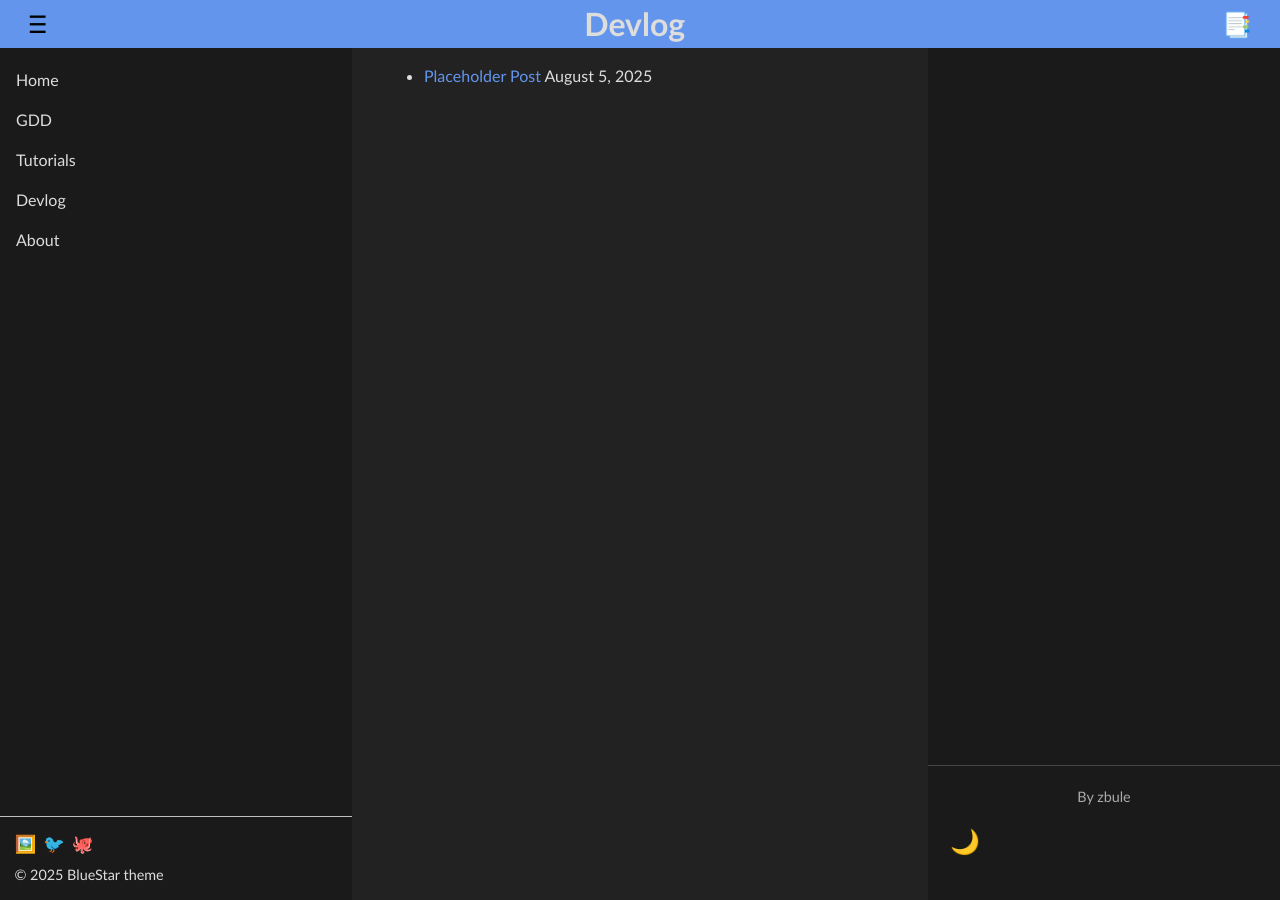
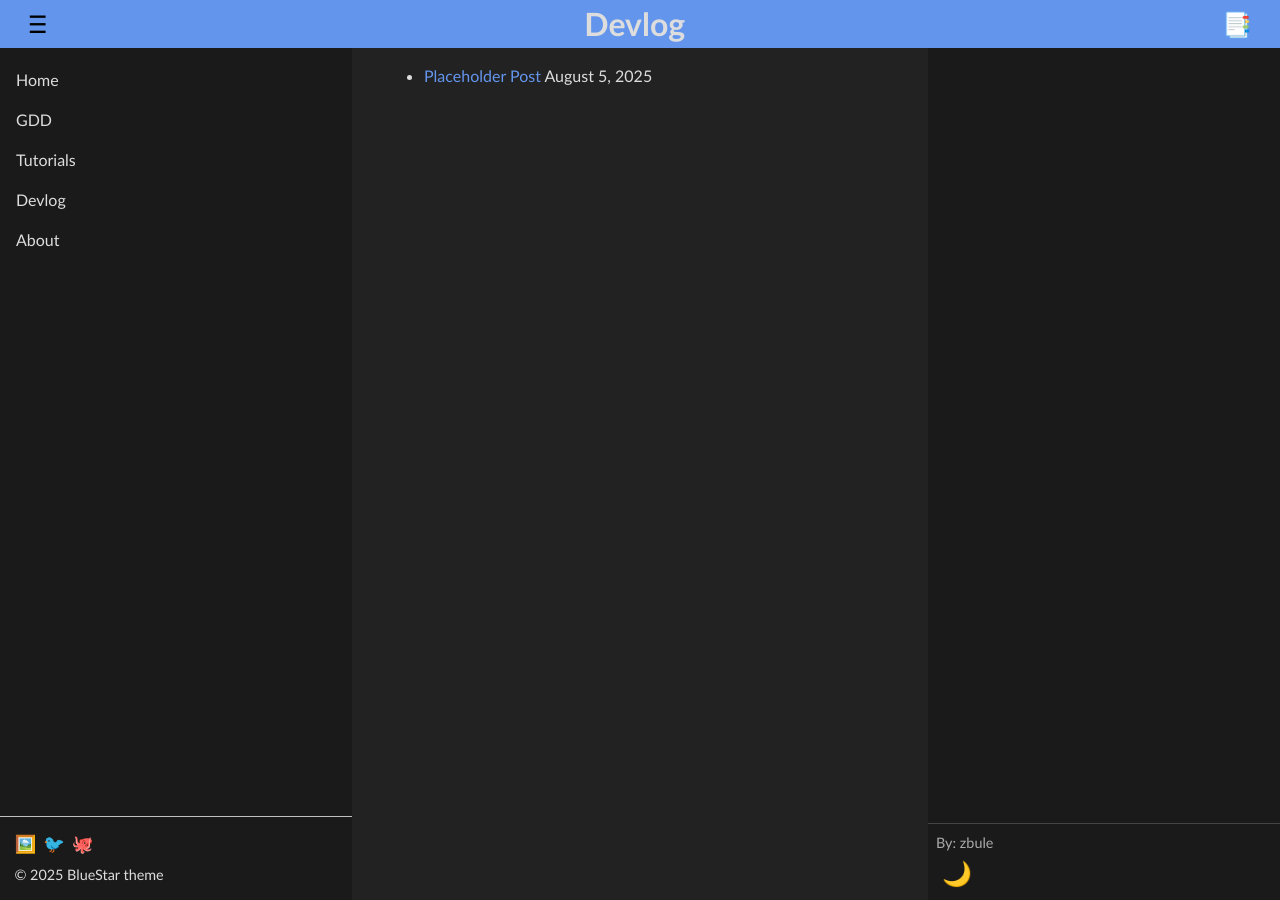
Before and after one commit to BlueStar03/theme, a Jekyll site: the page built from posts.md, in a window 1280 px wide. Built offline with Jekyll 4.4.1, drawn with Linux system fonts in a browser that asks for light colours.

Commit message:
style meta

```diff
--- a/_includes/right-panel.html
+++ b/_includes/right-panel.html
@@ -10,7 +10,7 @@
     <div class="doc-meta">
       {% if page.author or site.author %}
         <div class="doc-author">
-          By {{ page.author | default: site.author }}
+          By: {{ page.author | default: site.author }}
         </div>
       {% endif %}
       {% if page.date %}
--- a/assets/css/style.css
+++ b/assets/css/style.css
@@ -159,26 +159,34 @@ header button {
 /* Settings area stuck at the bottom */
 .right-settings {
   flex-shrink: 0;
-  padding: 1em;
+  padding: 0.5em;
   border-top: 1px solid var(--line-color);
   text-align: center;
 }
 
 /* Document meta in right‐panel settings */
 .right-settings .doc-meta {
-  margin-bottom: 1em;
   font-size: 0.9em;
   color: var(--text-color2);
-  text-align: center;
+  text-align: left;
 }
 
 .right-settings .doc-author,
 .right-settings .doc-date {
-  margin: 0.25em 0;
 }
 
 /* Theme-toggle button styling */
 .right-settings .theme-toggle {
+  background: none;
+  border: none;
+  font-size: 1.5em;
+  cursor: pointer;
+  color: var(--text-color);
+}
+
+/* Theme toggle in right panel */
+.right-panel .theme-toggle {
+  display: block;
   background: none;
   border: none;
   font-size: 1.5em;
@@ -284,13 +292,3 @@ nav li > ol, nav li > ul,
 aside li > ol, aside li > ul {
   margin-left: 1em;
 }
-/* Theme toggle in right panel */
-.right-panel .theme-toggle {
-  display: block;
-  margin-bottom: 1em;
-  background: none;
-  border: none;
-  font-size: 1.5em;
-  cursor: pointer;
-  color: var(--text-color);
-}
```
